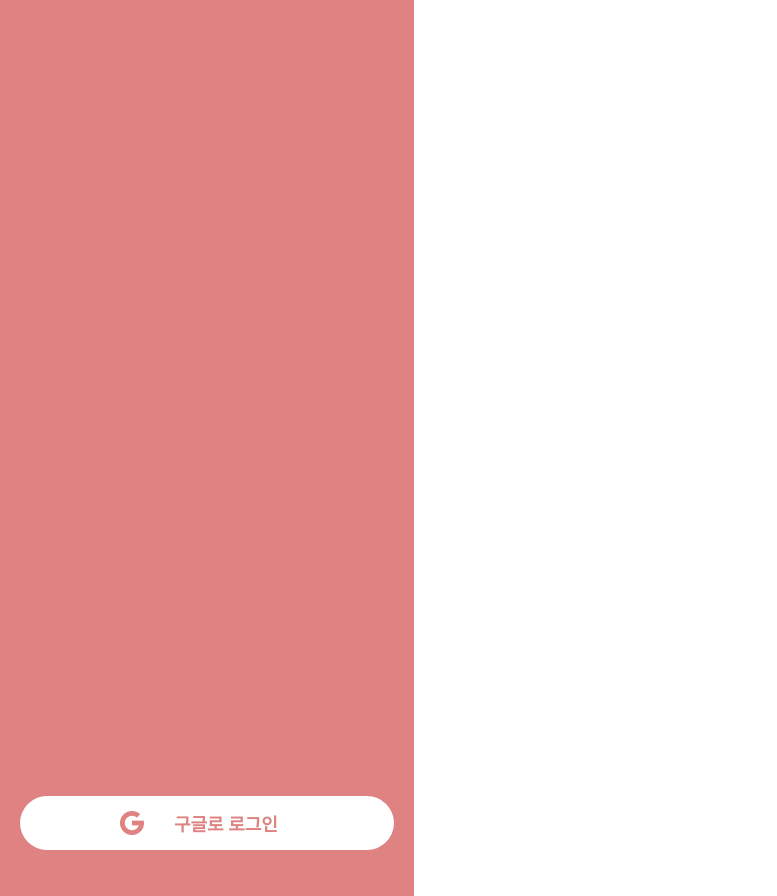
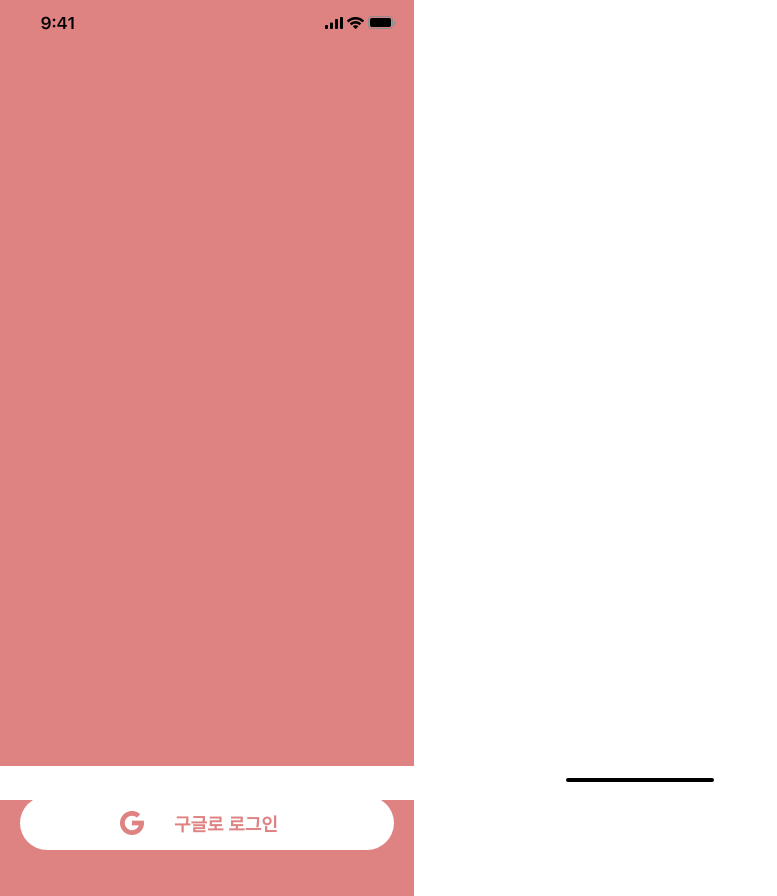
Before and after one commit to MangoBingsoo/Frontend, a React (Create React App) app: page / in a window 1280 px wide. Shown: the whole page, without its empty margins (0-777 px from the left). Built offline with nearby package versions, Linux system fonts and the light colour scheme.

Commit message:
🌧 :: status bar 추가

```diff
--- a/src/App.tsx
+++ b/src/App.tsx
@@ -11,6 +11,7 @@ import {
 } from "./pages";
 import Tabbar from "./component/common/tabbar";
 import HomeIndicator from "./component/common/homeIndicator";
+import StatusBar from "./component/common/statusBar";
 import AuthPage from "./pages/page/AuthPage";
 import { useEffect, useState } from "react";
 
@@ -35,7 +36,8 @@ function App() {
           <Route path="/" element={<AuthPage />} />
         </Routes>
         {url !== "/" && <Tabbar />}
-        {url !== "/" && <HomeIndicator />}
+        <HomeIndicator />
+        <StatusBar />
       </BrowserRouter>
     </ThemeProvider>
   );
--- /dev/null
+++ b/src/component/common/statusBar/index.tsx
@@ -0,0 +1,13 @@
+import StatusBarBlack from "../../../Asset/common/statusBar/StatusBarBlack.png";
+import StatusBarWhite from "../../../Asset/common/statusBar/StatusBarWhite.png";
+import * as S from "./style";
+
+const StatusBar = () => {
+  return (
+    <S._StatusBarContainer>
+      <img src={StatusBarBlack} />
+    </S._StatusBarContainer>
+  );
+};
+
+export default StatusBar;
--- /dev/null
+++ b/src/component/common/statusBar/style.ts
@@ -0,0 +1,13 @@
+import styled from "styled-components";
+
+export const _StatusBarContainer = styled.div`
+  width: 100%;
+  z-index: 2;
+  height: 44px;
+  position: absolute;
+  position: fixed;
+  top: 0;
+  > img {
+    height: 44px;
+  }
+`;
```
Also changed, not shown: src/Asset/common/statusBar/StatusBarBlack.png (added), src/Asset/common/statusBar/StatusBarWhite.png (added).
